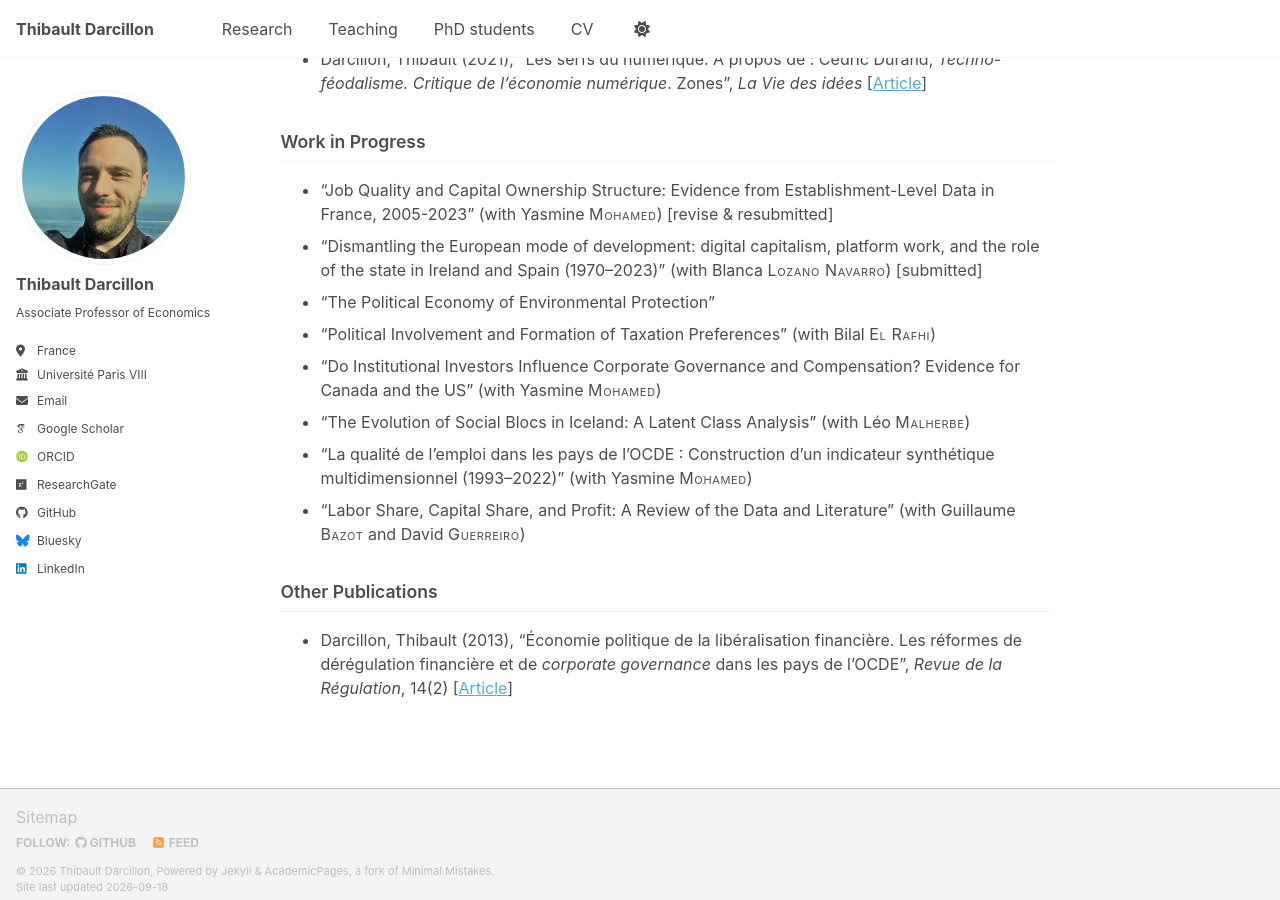
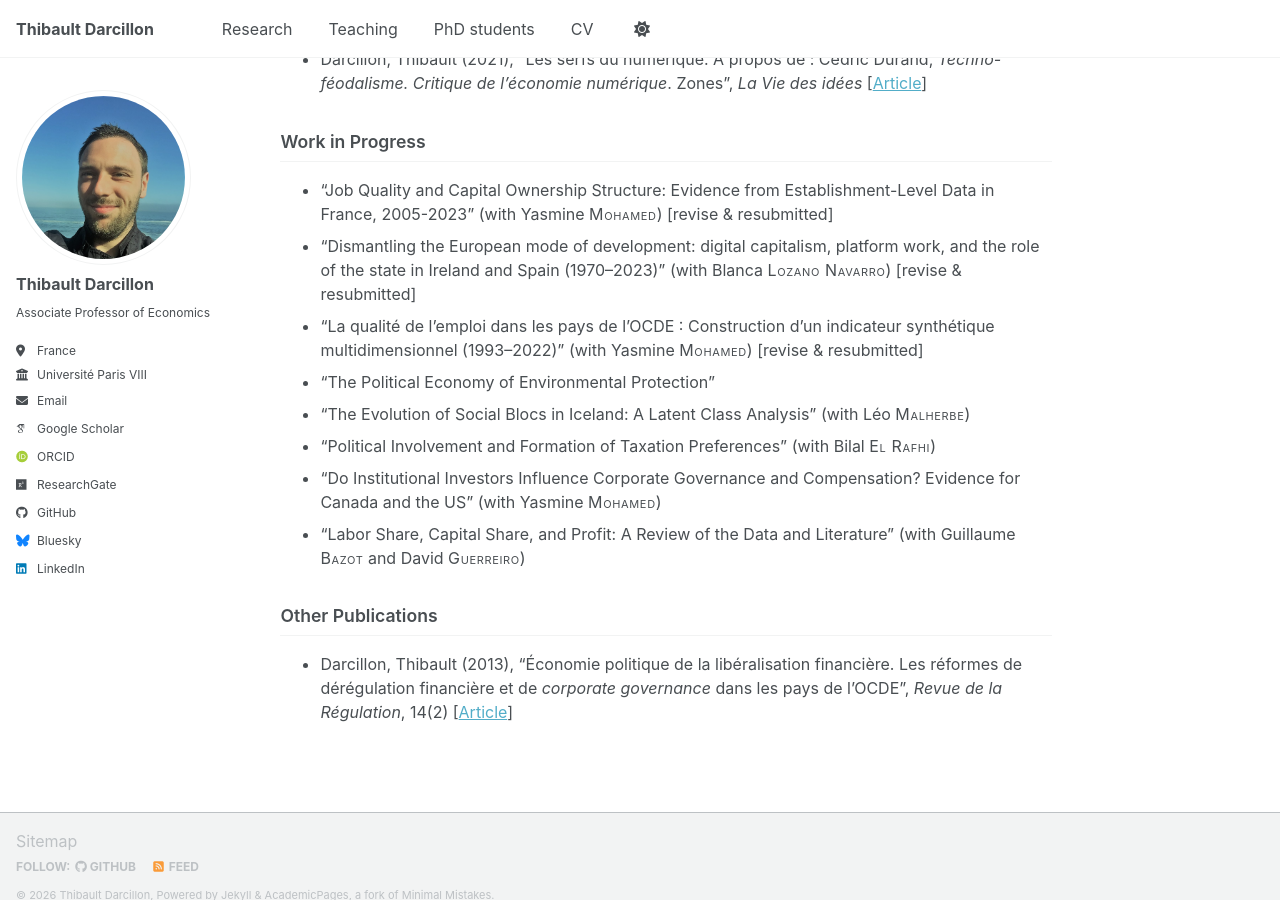
Before and after one commit to thibaultdarcillon/thibaultdarcillon.github.io, a Jekyll site: the page built from _pages/research.md, in a window 1280 px wide and 900 px high, scrolled down 1723 px. Built offline with Jekyll 4.4.1, drawn with Linux system fonts in a browser that asks for light colours; some web fonts are replaced; a script bundle is joined from its source files by our own code; library files that are not in the unit come from our copies; some of the changed text lies outside the part shown.

Commit message:
Update Research page

```diff
--- a/_pages/research.md
+++ b/_pages/research.md
@@ -37,12 +37,12 @@ author_profile: true
 ## Work in Progress
 
 - "Job Quality and Capital Ownership Structure: Evidence from Establishment-Level Data in France, 2005-2023" (with Yasmine <span class="smallcaps">Mohamed</span>) [revise & resubmitted]
-- "Dismantling the European mode of development: digital capitalism, platform work, and the role of the state in Ireland and Spain (1970–2023)" (with Blanca <span class="smallcaps">Lozano Navarro</span>) [submitted]
+- "Dismantling the European mode of development: digital capitalism, platform work, and the role of the state in Ireland and Spain (1970–2023)" (with Blanca <span class="smallcaps">Lozano Navarro</span>) [revise & resubmitted]
+- "La qualité de l'emploi dans les pays de l'OCDE : Construction d'un indicateur synthétique multidimensionnel (1993--2022)" (with Yasmine <span class="smallcaps">Mohamed</span>) [revise & resubmitted]
 - "The Political Economy of Environmental Protection"
+- "The Evolution of Social Blocs in Iceland: A Latent Class Analysis" (with Léo <span class="smallcaps">Malherbe</span>)
 - "Political Involvement and Formation of Taxation Preferences" (with Bilal <span class="smallcaps">El Rafhi</span>)
 - "Do Institutional Investors Influence Corporate Governance and Compensation? Evidence for Canada and the US" (with Yasmine <span class="smallcaps">Mohamed</span>)
-- "The Evolution of Social Blocs in Iceland: A Latent Class Analysis" (with Léo <span class="smallcaps">Malherbe</span>)
-- "La qualité de l'emploi dans les pays de l'OCDE : Construction d'un indicateur synthétique multidimensionnel (1993--2022)" (with Yasmine <span class="smallcaps">Mohamed</span>)
 - "Labor Share, Capital Share, and Profit: A Review of the Data and Literature" (with Guillaume <span class="smallcaps">Bazot</span> and David <span class="smallcaps">Guerreiro</span>)
 
 
```
Also changed, not shown: other parts of _pages/research.md (+2 -2 lines), _pages/about.md (+2 -1 lines), 1 other file.
